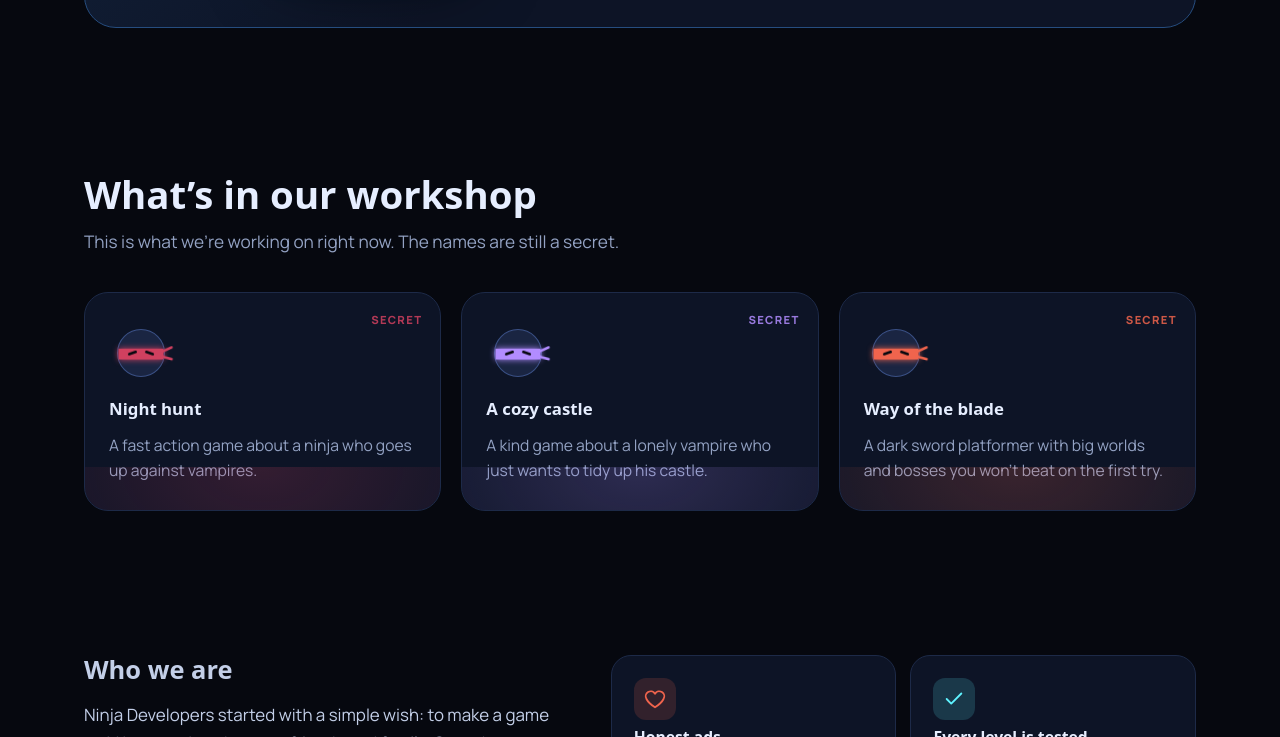
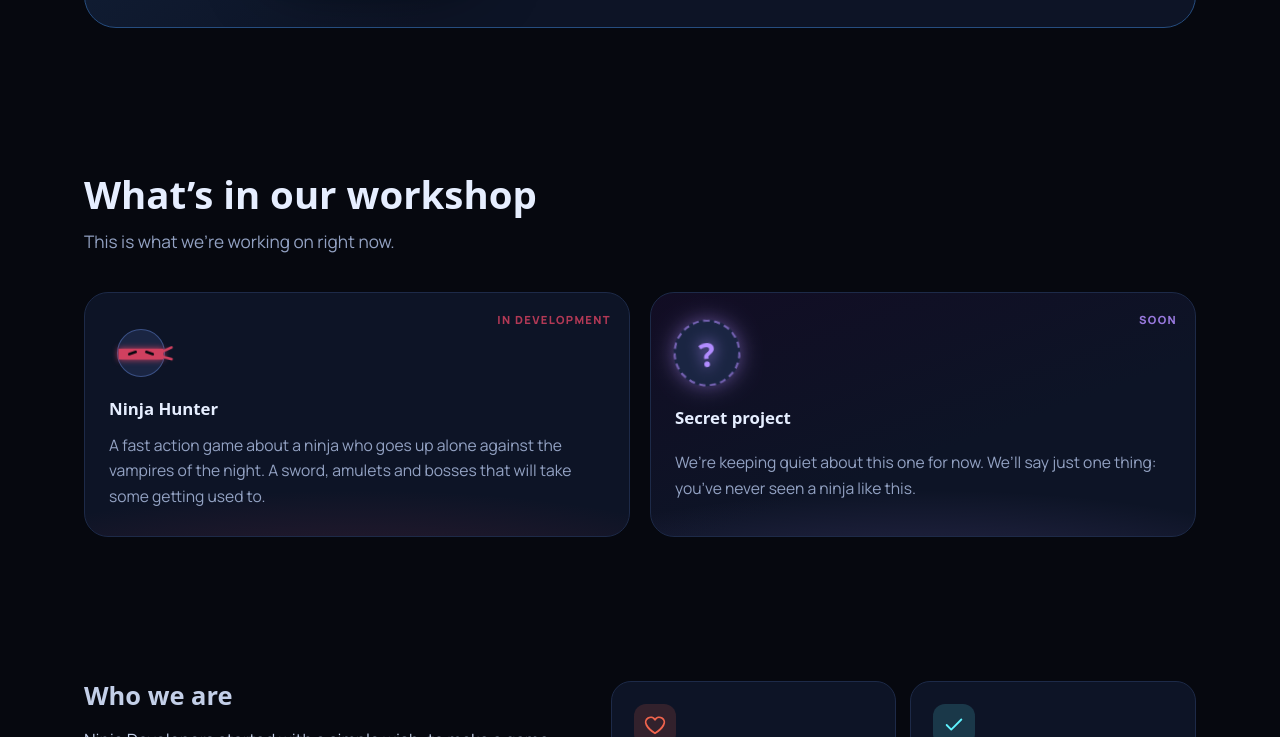
Before and after one commit to Ar4i666/ninja-developers-site, a plain HTML site: page index.html in a window 1280 px wide. Shown: the part 1973-2710 px from the top of the page. Drawn offline with Linux system fonts and the light colour scheme; a web font is replaced by a local one.

Commit message:
Workshop: Ninja Hunter named, second game as a secret; 'team of developers'
Co-Authored-By: Claude Opus 5.5 <noreply@anthropic.com>
Claude-Session: https://claude.ai/code/session_01MG6pPGEjmaXRR36v3Zs8Rx

```diff
--- a/index.html
+++ b/index.html
@@ -17,7 +17,7 @@
 <div class="hero"><div>
 <span class="eyebrow" lang="ru">Инди-студия из Казахстана</span><span class="eyebrow" lang="en">Indie studio from Kazakhstan</span><span class="eyebrow" lang="kk">Қазақстандағы инди-студия</span>
 <h1 lang="ru">Делаем игры, к&nbsp;которым <em>хочется вернуться</em></h1><h1 lang="en">We make games you’ll <em>want to come back to</em></h1><h1 lang="kk">Қайта оралғың келетін <em>ойындар</em> жасаймыз</h1>
-<p class="lead" lang="ru">Привет! Мы Ninja Developers, небольшая команда друзей. Сами придумываем игры, сами их собираем и сами в них играем. Нам важно, чтобы игра <b>радовала, а&nbsp;не&nbsp;раздражала</b>: никакой рекламы посреди уровня и никаких ловушек ради денег.</p><p class="lead" lang="en">Hi! We’re Ninja Developers, a small team of friends. We come up with our games, build them and play them ourselves. What matters to us is that a game <b>brings joy, not annoyance</b>: no ads in the middle of a level and no tricks to get your money.</p><p class="lead" lang="kk">Сәлем! Біз Ninja Developers, достардан құралған шағын командамыз. Ойындарды өзіміз ойлап табамыз, өзіміз жасаймыз және өзіміз ойнаймыз. Біз үшін ойынның <b>ашуландырмай, қуантқаны</b> маңызды: деңгейдің ортасында жарнама жоқ, ақша үшін айла жоқ.</p>
+<p class="lead" lang="ru">Привет! Мы Ninja Developers, небольшая команда разработчиков. Сами придумываем игры, сами их собираем и сами в них играем. Нам важно, чтобы игра <b>радовала, а&nbsp;не&nbsp;раздражала</b>: никакой рекламы посреди уровня и никаких ловушек ради денег.</p><p class="lead" lang="en">Hi! We’re Ninja Developers, a small team of developers. We come up with our games, build them and play them ourselves. What matters to us is that a game <b>brings joy, not annoyance</b>: no ads in the middle of a level and no tricks to get your money.</p><p class="lead" lang="kk">Сәлем! Біз Ninja Developers, шағын әзірлеушілер командамыз. Ойындарды өзіміз ойлап табамыз, өзіміз жасаймыз және өзіміз ойнаймыз. Біз үшін ойынның <b>ашуландырмай, қуантқаны</b> маңызды: деңгейдің ортасында жарнама жоқ, ақша үшін айла жоқ.</p>
 <div class="btns"><a class="btn primary" href="#games"><span lang="ru">Наши игры</span><span lang="en">Our games</span><span lang="kk">Біздің ойындар</span><svg viewBox="0 0 24 24" fill="none" stroke="currentColor" stroke-width="2.4" stroke-linecap="round" stroke-linejoin="round"><path d="M5 12h14M13 6l6 6-6 6"/></svg></a><a class="btn" href="#contact"><svg viewBox="0 0 24 24" fill="none" stroke="currentColor" stroke-width="2.2" stroke-linecap="round" stroke-linejoin="round"><rect x="3" y="5" width="18" height="14" rx="3"/><path d="M4 7l8 6 8-6"/></svg><span lang="ru">Написать нам</span><span lang="en">Write to us</span><span lang="kk">Бізге жазу</span></a></div>
 </div>
 <div class="stage" aria-hidden="true"><div class="ring"></div><div class="ring r2"></div><svg viewBox="0 0 120 120" class="ninja big" aria-hidden="true"><circle cx="60" cy="60" r="44" class="nh"/><path d="M18 52h84v20H18z" class="nb"/><path d="M98 58l18-10M98 66l20 4" class="nt"/><g class="eyes"><path d="M38 62l12-4M70 58l12 4" class="ne"/></g></svg><div class="orb o1"><svg viewBox="0 0 24 24" fill="#cfd8ea"><path d="M12 0l3 9 9 3-9 3-3 9-3-9-9-3 9-3z"/><circle cx="12" cy="12" r="2.2" fill="#06080f"/></svg></div><div class="orb o2"><svg viewBox="0 0 24 24" fill="#cfd8ea"><path d="M12 0l3 9 9 3-9 3-3 9-3-9-9-3 9-3z"/><circle cx="12" cy="12" r="2.2" fill="#06080f"/></svg></div><div class="orb o3"><svg viewBox="0 0 24 24" fill="#cfd8ea"><path d="M12 0l3 9 9 3-9 3-3 9-3-9-9-3 9-3z"/><circle cx="12" cy="12" r="2.2" fill="#06080f"/></svg></div></div>
@@ -42,11 +42,10 @@
 </div><div class="phones one" aria-hidden="true"><div class="phone p2"><img lang="ru" src="/img/ws-ru-garden.webp" alt="" loading="lazy"><img lang="en" src="/img/ws-en-garden.webp" alt="" loading="lazy"><img lang="kk" src="/img/ws-ru-garden.webp" alt="" loading="lazy"></div></div></article>
 </section>
 
-<section id="workshop"><div class="sh rv"><h2 lang="ru">Что у нас в мастерской</h2><h2 lang="en">What’s in our workshop</h2><h2 lang="kk">Шеберханамызда не бар</h2><p lang="ru">Над этим мы работаем прямо сейчас. Названия пока держим в секрете.</p><p lang="en">This is what we’re working on right now. The names are still a secret.</p><p lang="kk">Қазір осының үстінде жұмыс істеп жатырмыз. Атаулары әзірге құпия.</p></div>
+<section id="workshop"><div class="sh rv"><h2 lang="ru">Что у нас в мастерской</h2><h2 lang="en">What’s in our workshop</h2><h2 lang="kk">Шеберханамызда не бар</h2><p lang="ru">Над этим мы работаем прямо сейчас.</p><p lang="en">This is what we’re working on right now.</p><p lang="kk">Қазір осының үстінде жұмыс істеп жатырмыз.</p></div>
 <div class="teasers">
-<div class="teaser rv"><span class="lock"><span lang="ru">Секрет</span><span lang="en">Secret</span><span lang="kk">Құпия</span></span><svg viewBox="0 0 120 120" class="ninja" aria-hidden="true"><circle cx="60" cy="60" r="44" class="nh"/><path d="M18 52h84v20H18z" class="nb"/><path d="M98 58l18-10M98 66l20 4" class="nt"/><g class="eyes"><path d="M38 62l12-4M70 58l12 4" class="ne"/></g></svg><h3 lang="ru">Охота в ночи</h3><h3 lang="en">Night hunt</h3><h3 lang="kk">Түнгі аңшылық</h3><p lang="ru">Динамичный экшен про ниндзя, который выходит против вампиров.</p><p lang="en">A fast action game about a ninja who goes up against vampires.</p><p lang="kk">Вампирлерге қарсы шыққан ниндзя туралы серпінді экшен.</p></div>
-<div class="teaser t2 rv"><span class="lock"><span lang="ru">Секрет</span><span lang="en">Secret</span><span lang="kk">Құпия</span></span><svg viewBox="0 0 120 120" class="ninja" aria-hidden="true"><circle cx="60" cy="60" r="44" class="nh"/><path d="M18 52h84v20H18z" class="nb"/><path d="M98 58l18-10M98 66l20 4" class="nt"/><g class="eyes"><path d="M38 62l12-4M70 58l12 4" class="ne"/></g></svg><h3 lang="ru">Уютный замок</h3><h3 lang="en">A cozy castle</h3><h3 lang="kk">Жайлы қамал</h3><p lang="ru">Добрая игра про одинокого вампира, который просто хочет навести в замке порядок.</p><p lang="en">A kind game about a lonely vampire who just wants to tidy up his castle.</p><p lang="kk">Қамалын ретке келтіргісі келетін жалғыз вампир туралы мейірімді ойын.</p></div>
-<div class="teaser t3 rv"><span class="lock"><span lang="ru">Секрет</span><span lang="en">Secret</span><span lang="kk">Құпия</span></span><svg viewBox="0 0 120 120" class="ninja" aria-hidden="true"><circle cx="60" cy="60" r="44" class="nh"/><path d="M18 52h84v20H18z" class="nb"/><path d="M98 58l18-10M98 66l20 4" class="nt"/><g class="eyes"><path d="M38 62l12-4M70 58l12 4" class="ne"/></g></svg><h3 lang="ru">Путь меча</h3><h3 lang="en">Way of the blade</h3><h3 lang="kk">Семсер жолы</h3><p lang="ru">Тёмный платформер с мечом, большими мирами и боссами, которых не победить с первого раза.</p><p lang="en">A dark sword platformer with big worlds and bosses you won’t beat on the first try.</p><p lang="kk">Үлкен әлемдері мен бірден жеңе алмайтын бастары бар қараңғы семсер платформері.</p></div>
+<div class="teaser rv"><span class="lock"><span lang="ru">В разработке</span><span lang="en">In development</span><span lang="kk">Әзірленуде</span></span><svg viewBox="0 0 120 120" class="ninja" aria-hidden="true"><circle cx="60" cy="60" r="44" class="nh"/><path d="M18 52h84v20H18z" class="nb"/><path d="M98 58l18-10M98 66l20 4" class="nt"/><g class="eyes"><path d="M38 62l12-4M70 58l12 4" class="ne"/></g></svg><h3 lang="ru">Ninja Hunter</h3><h3 lang="en">Ninja Hunter</h3><h3 lang="kk">Ninja Hunter</h3><p lang="ru">Динамичный экшен про ниндзя, который в одиночку выходит против ночных вампиров. Меч, амулеты и боссы, к которым придётся привыкнуть.</p><p lang="en">A fast action game about a ninja who goes up alone against the vampires of the night. A sword, amulets and bosses that will take some getting used to.</p><p lang="kk">Түнгі вампирлерге жалғыз қарсы шыққан ниндзя туралы серпінді экшен. Семсер, тұмарлар және үйренуге тура келетін бастар.</p></div>
+<div class="teaser mystery rv"><span class="lock"><span lang="ru">Скоро</span><span lang="en">Soon</span><span lang="kk">Жақында</span></span><div class="qm" aria-hidden="true">?</div><h3 lang="ru">Секретный проект</h3><h3 lang="en">Secret project</h3><h3 lang="kk">Құпия жоба</h3><p lang="ru">Про эту игру мы пока молчим. Скажем только одно: такого ниндзя вы ещё не видели.</p><p lang="en">We’re keeping quiet about this one for now. We’ll say just one thing: you’ve never seen a ninja like this.</p><p lang="kk">Бұл ойын туралы әзірге үндемейміз. Тек бірін айтамыз: мұндай ниндзяны әлі көрген жоқсыз.</p></div>
 </div></section>
 
 <section id="about"><div class="about">
--- a/style.css
+++ b/style.css
@@ -113,12 +113,17 @@ section{padding:72px 0;display:grid;gap:36px}
 .teasers{display:grid;gap:20px;grid-template-columns:repeat(auto-fit,minmax(240px,1fr))}
 .teaser{--c:var(--blood);position:relative;padding:28px 24px 26px;border-radius:24px;background:var(--panel);border:1px solid var(--line);display:grid;gap:14px;overflow:hidden;transition:transform .2s,border-color .2s}
 .teaser:hover{transform:translateY(-4px);border-color:color-mix(in srgb,var(--c) 50%,var(--line))}
-.teaser::before{content:"";position:absolute;inset:auto -30% -60% -30%;height:80%;background:radial-gradient(ellipse at top,color-mix(in srgb,var(--c) 20%,transparent),transparent 70%);pointer-events:none}
+.teaser::before{content:"";position:absolute;inset:0;background:radial-gradient(120% 70% at 50% 130%,color-mix(in srgb,var(--c) 22%,transparent),transparent 70%);pointer-events:none}
+.teaser>*{position:relative}.teaser .lock{position:absolute}
 .teaser .ninja{width:64px;height:64px;overflow:visible}
 .teaser h3{font-size:1.05rem}
 .teaser p{color:var(--dim);font-size:.98rem}
 .teaser .lock{position:absolute;top:18px;right:18px;font-size:.7rem;font-weight:800;letter-spacing:.12em;text-transform:uppercase;color:var(--c);opacity:.85}
-.teaser.t2{--c:var(--moon)}.teaser.t3{--c:var(--ember)}
+.teasers{grid-template-columns:repeat(auto-fit,minmax(300px,1fr))}
+.teaser.mystery{--c:var(--moon);background:linear-gradient(160deg,#120d24,var(--panel) 60%)}
+.teaser .qm{width:64px;height:64px;border-radius:50%;display:grid;place-items:center;font:600 2rem var(--display);color:var(--c);
+  background:#1a2542;border:2px dashed color-mix(in srgb,var(--c) 60%,transparent);text-shadow:0 0 14px var(--c);animation:qm 3s ease-in-out infinite}
+@keyframes qm{50%{transform:rotate(-8deg) scale(1.06);box-shadow:0 0 30px -6px var(--c)}}
 
 /* about */
 .about{display:grid;grid-template-columns:.9fr 1.1fr;gap:48px;align-items:start}
```
